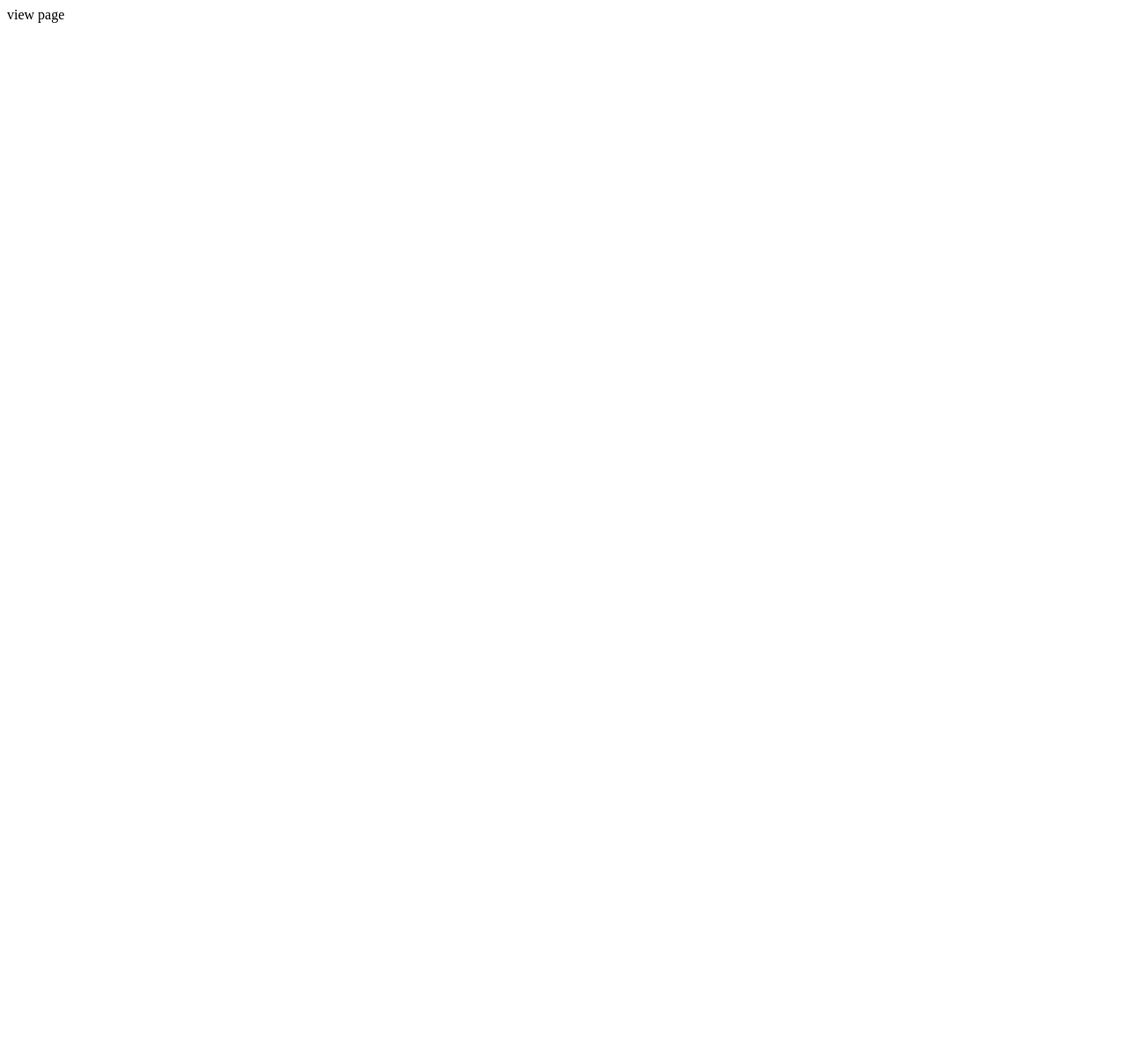
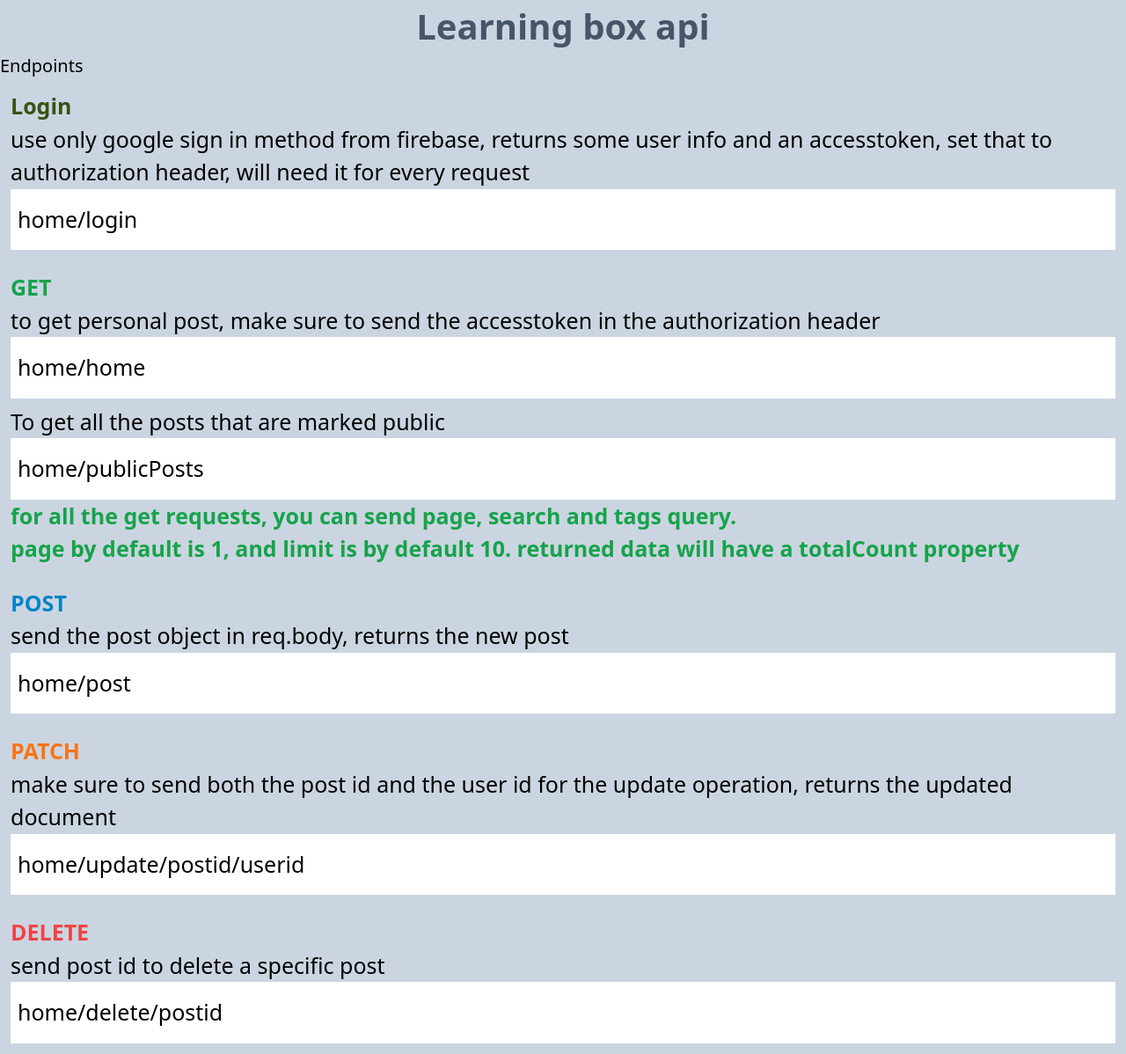
Before and after one commit to masummim50/Learning-Box-Server, a website: page public/index.html in a window 1280 px wide. Shown: the whole page at 88% size. Before the commit the page ends 800 px from the top, so only its background shows below. Drawn offline with nearby package versions, Linux system fonts and the light colour scheme.

Commit message:
front page added

```diff
--- a/public/index.html
+++ b/public/index.html
@@ -4,9 +4,44 @@
     <meta charset="UTF-8">
     <meta http-equiv="X-UA-Compatible" content="IE=edge">
     <meta name="viewport" content="width=device-width, initial-scale=1.0">
-    <title>Document</title>
+    <title>Learning box Server</title>
+    <script src="https://cdn.tailwindcss.com"></script>
 </head>
-<body>
-    view page
+<body class="text-[25px] bg-slate-300">
+    <div class="header text-center">
+        <p class="font-bold text-[40px] text-slate-600">Learning box api</p>
+    </div>
+    <div class="text-[20px]">
+        Endpoints
+    </div>
+    <div class="p-3">
+        <h3 class="text-lime-900 font-bold">Login</h3>
+        <p>use only google sign in method from firebase, returns some user info and an accesstoken, set that to authorization header, will need it for every request</p>
+        <input type="text" disabled class="bg-white w-[100%] px-2 py-4" value="home/login">
+    </div>
+    <div class="p-3">
+        <h3 class="text-green-600 font-bold">GET</h3>
+        <p>to get personal post, make sure to send the accesstoken in the authorization header</p>
+        <input type="text" disabled class="bg-white w-[100%] px-2 py-4 mb-2" value="home/home">
+        <p>To get all the posts that are marked public</p>
+        <input type="text" disabled class="bg-white w-[100%] px-2 py-4" value="home/publicPosts">
+        <p class="text-green-600 font-semibold">for all the get requests, you can send page, search and tags query.<br/> page by default is 1, and limit is by default 10. returned data will have a totalCount property </p>
+    </div>
+    <div class="p-3">
+        <h3 class="text-sky-600 font-bold">POST</h3>
+        <p>send the post object in req.body, returns the new post</p>
+        <input type="text" disabled class="bg-white w-[100%] px-2 py-4" value="home/post">
+    </div>
+    <div class="p-3">
+        <h3 class="text-orange-500 font-bold">PATCH</h3>
+        <p>make sure to send both the post id and the user id for the update operation, returns the updated document</p>
+        <input type="text" disabled class="bg-white w-[100%] px-2 py-4" value="home/update/postid/userid">
+    </div>
+
+    <div class="p-3">
+        <h3 class="text-red-500 font-bold">DELETE</h3>
+        <p>send post id to delete a specific post</p>
+        <input type="text" disabled class="bg-white w-[100%] px-2 py-4" value="home/delete/postid">
+    </div>
 </body>
 </html>
--- a/routers/posts.router.js
+++ b/routers/posts.router.js
@@ -9,7 +9,7 @@ const { getPostsController } = require('../controllers/getPostcontroller');
 const postRouter = express.Router();
 
 // postRouter.get("/posts", checkLoginMiddleware, getFilteredPostsController);
-// postRouter.post("/post", checkLoginMiddleware, createPostController);
+postRouter.post("/post", checkLoginMiddleware, createPostController);
 // postRouter.get("/filteredposts",checkLoginMiddleware, getFilteredPostsController)
 // postRouter.get("/testing", filterAggregation)
 
```
